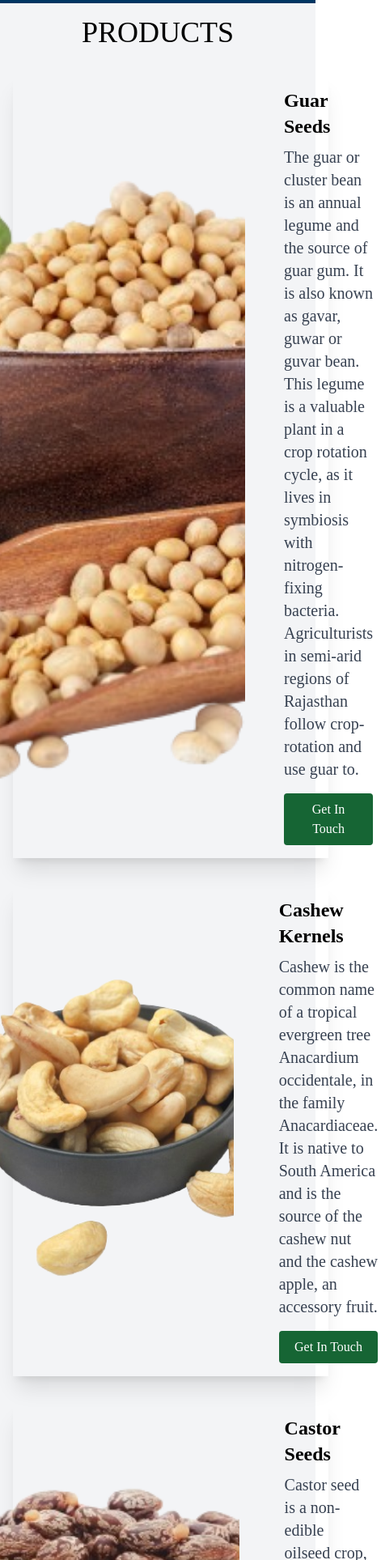
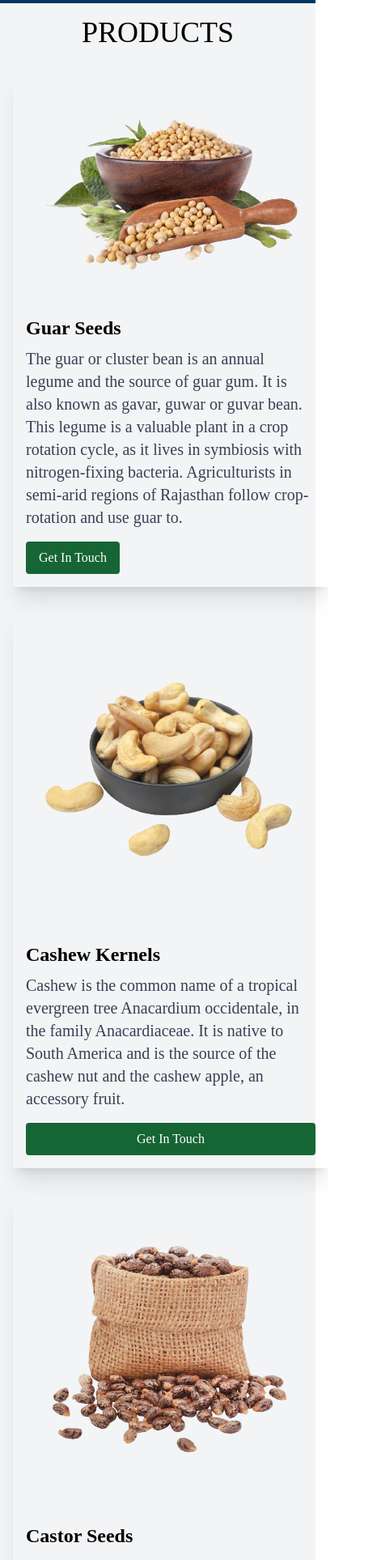
Before and after one commit to akshupdf/sspl, a React (Create React App) app: page /products in a window 390 px wide. Shown: the part 73-2000 px from the top of the page at 81% size, 471 px wide, since content can reach past the window. Built offline with nearby package versions, Linux system fonts and the light colour scheme.

Commit message:
changes made on product mobile version

```diff
--- a/src/components/Product.js
+++ b/src/components/Product.js
@@ -10,8 +10,8 @@ function Product() {
   return (
     <div className="h-auto bg-gray-100 w-[100%]">
     <h1 className='w-[100%] text-center  text-4xl p-4'> PRODUCTS</h1>
-    <div className="max-w-7xl mx-auto   flex flex-col justify-center">
-      <div className="w-full flex  justify-center m-4 shadow-xl">
+    <div className="max-w-7xl mx-auto   flex flex-col justify-center ">
+      <div className="w-full xl:flex-row 2xl:flex sm:flex-col flex justify-center m-4 shadow-xl">
         <img src={a} alt="Guar Seeds" className="2xl:w-[60vh] xl:w-[100vh] object-cover rounded-lg p-8" />
         <div className='m-4'>
         <h2 className="text-2xl font-bold mb-2">Guar Seeds</h2>
@@ -23,7 +23,7 @@ function Product() {
 
       </div>
 
-      <div className="w-full flex  justify-center m-4 shadow-xl">
+      <div className="w-full xl:flex-row 2xl:flex sm:flex-col flex justify-center m-4 shadow-xl">
         <img src={b} alt="Cashew Kernels" className=" 2xl:w-[60vh] xl:w-[100vh] object-cover rounded-lg p-10" />
         <div className='m-4  flex flex-col justify-center'>
         <h2 className="text-2xl font-bold mb-2">Cashew Kernels</h2>
@@ -34,7 +34,7 @@ function Product() {
         </div>
       </div>
 
-      <div className="w-full flex  justify-center m-4 shadow-xl">
+      <div className="w-full xl:flex-row 2xl:flex sm:flex-col flex justify-center m-4 shadow-xl">
         <img src={c} alt="Castor Seeds" className="2xl:w-[60vh] xl:w-[100vh] object-cover  p-10 " />
          <div className='m-4 flex flex-col justify-center'>
         <h2 className="text-2xl font-bold mb-2">Castor Seeds</h2>
@@ -45,7 +45,7 @@ function Product() {
         </div>
       </div>
 
-      <div className="w-full flex  justify-center m-4 shadow-xl">
+      <div className="w-full xl:flex-row 2xl:flex sm:flex-col flex justify-center m-4 shadow-xl">
         <img src={d} alt="Castor Seeds Oil" className="2xl:w-[60vh] xl:w-[100vh] object-cover p-10" />
           <div className='m-4  flex flex-col justify-center'>
         <h2 className="text-2xl font-bold mb-2">Castor Seeds Oil</h2>
@@ -56,7 +56,7 @@ function Product() {
         </div>
       </div>
 
-      <div className="w-full flex  justify-center m-4 shadow-xl">
+      <div className="w-full xl:flex-row 2xl:flex sm:flex-col flex justify-center m-4 shadow-xl">
         <img src={e} alt="Legumes" className="2xl:w-[60vh] xl:w-[100vh] object-cover p-10" />
         <div className='m-4  flex flex-col justify-center'>
         <h2 className="text-2xl font-bold mb-2">Legumes</h2>
```
